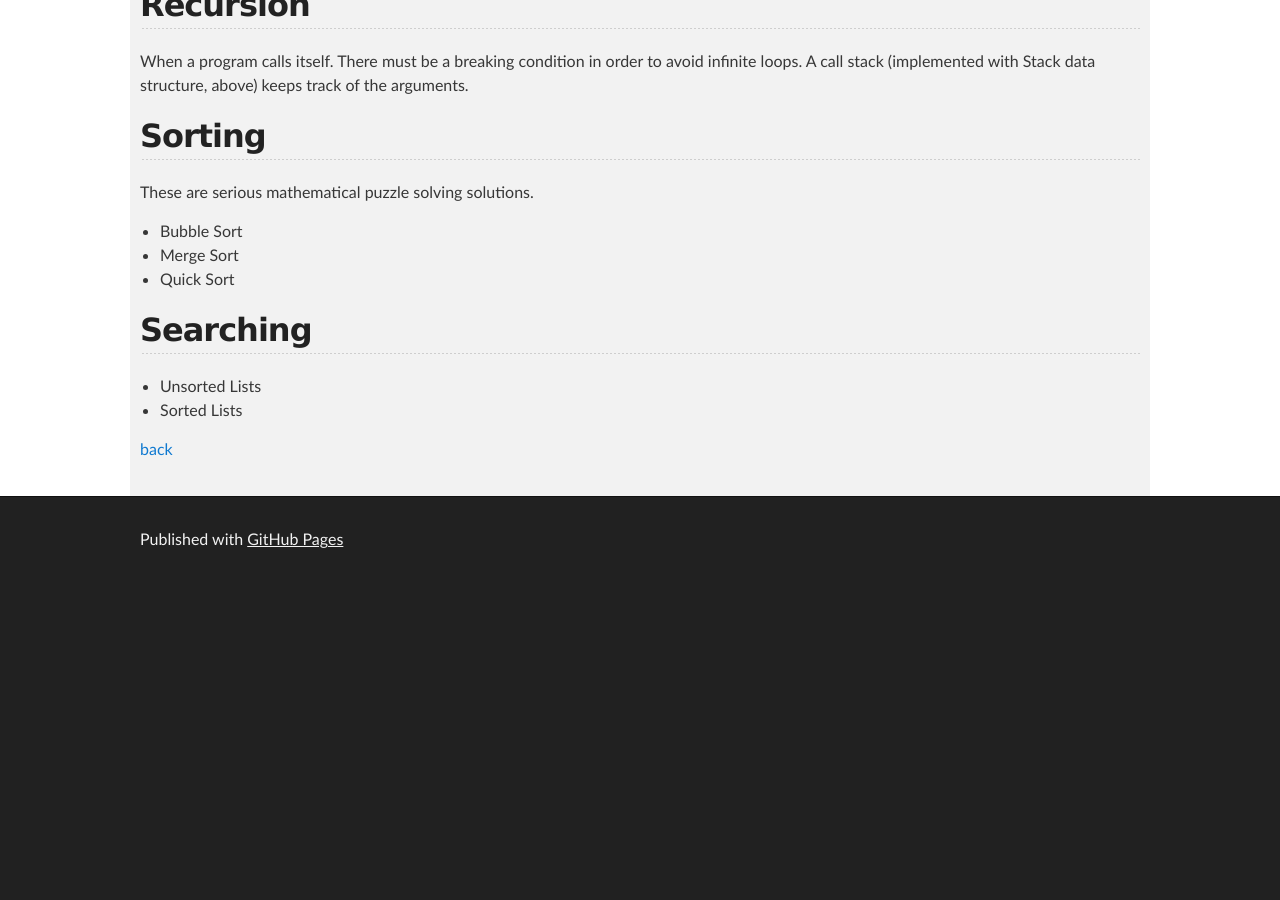
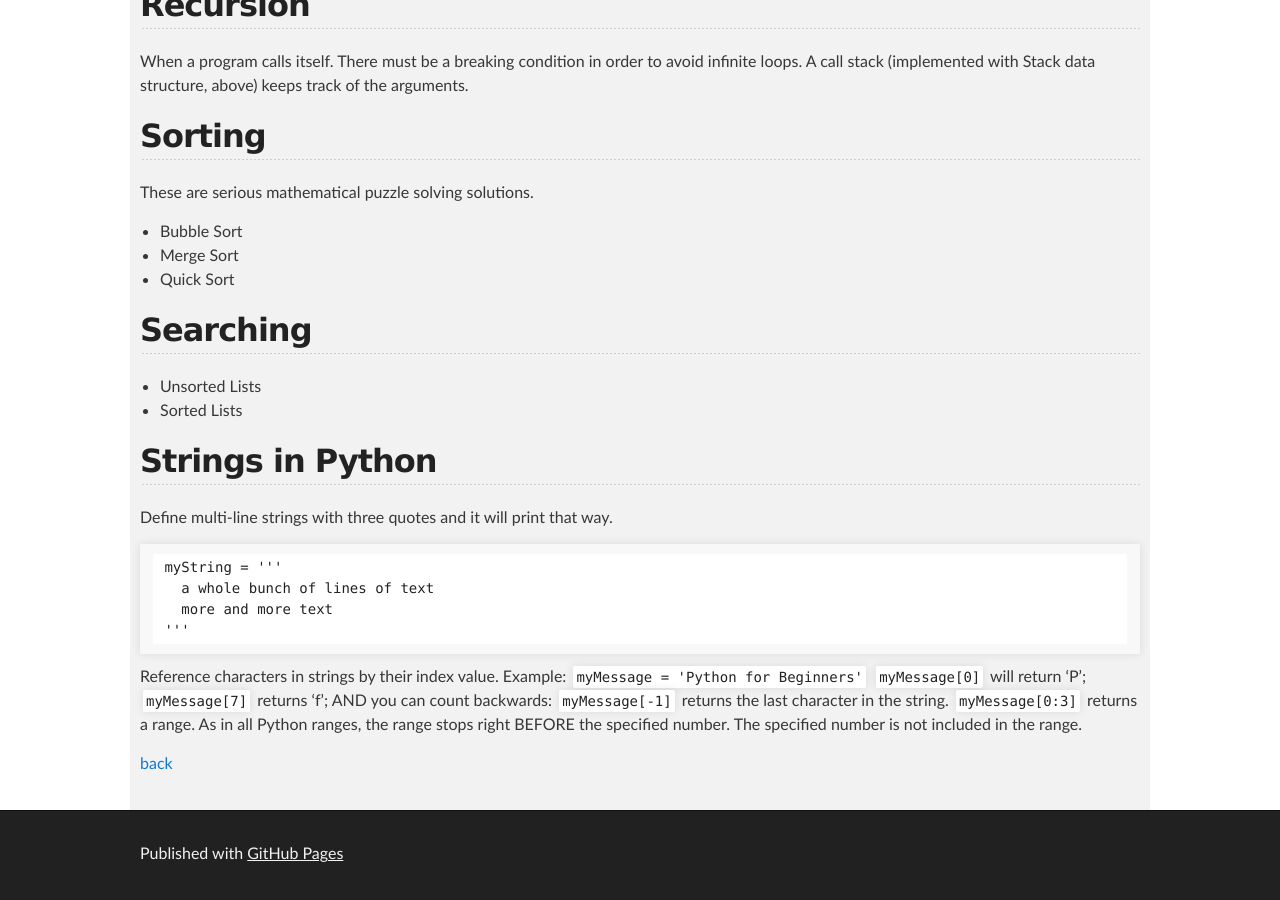
Before and after one commit to cathysnider/cathysnider.github.io, a Jekyll site: the page built from python.md, in a window 1280 px wide and 900 px high, scrolled down 3677 px. Built offline with Jekyll 4.4.1, drawn with Linux system fonts in a browser that asks for light colours; before the commit the page ends 4263 px from its top, so only the background shows below that.

Commit message:
python strings

````diff
--- a/python.md
+++ b/python.md
@@ -160,6 +160,17 @@ These are serious mathematical puzzle solving solutions.
  - Unsorted Lists
  - Sorted Lists
 
+## Strings in Python
+ Define multi-line strings with three quotes and it will print that way.
+ ```
+ myString = '''
+   a whole bunch of lines of text
+   more and more text
+ '''
+ ```
+ Reference characters in strings by their index value. Example:
+ `myMessage = 'Python for Beginners'`
+ `myMessage[0]` will return 'P'; `myMessage[7]` returns 'f'; AND you can count backwards:  `myMessage[-1]` returns the last character in the string. `myMessage[0:3]` returns a range. As in all Python ranges, the range stops right BEFORE the specified number. The specified number is not included in the range.
 
 
 
````
